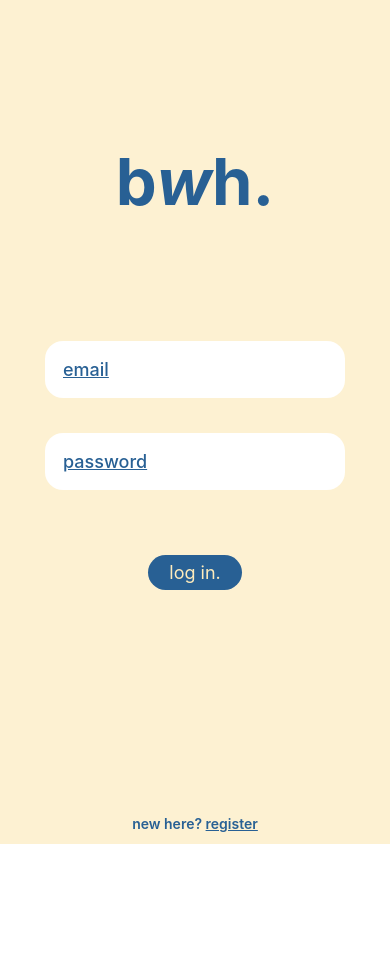
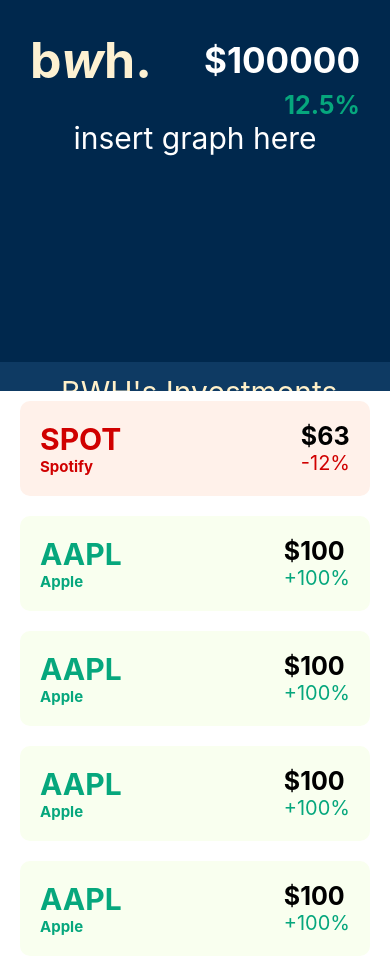
Before and after one commit to clairezhang03/bwh, a React Native app in the folder bwh/: screen /UserProfile in a window 390 px wide. Before the commit the page ends 844 px from the top, so only its background shows below. Built offline with nearby package versions, Linux system fonts and the light colour scheme; no server answers.

Commit message:
created user profile page and added profile button to tab navigation

```diff
--- a/bwh/StackNavigator.js
+++ b/bwh/StackNavigator.js
@@ -5,7 +5,9 @@
 import Login from './screens/Login'
 import Register from './screens/Register'
 import StockInfo from './screens/StockInfo'
+import UserProfile from './screens/UserProfile'
 import TabNavigator from './TabNavigator'
+
 
 const Stack = createNativeStackNavigator();
 
@@ -16,6 +18,7 @@
             <Stack.Screen name="HomeScreen" component={TabNavigator} />
             <Stack.Screen name="Register" component={Register} />
             <Stack.Screen name="StockInfo" component={StockInfo}/>
+            <Stack.Screen name="UserProfile" component={UserProfile}/>
         </Stack.Navigator>
 
     )
--- a/bwh/TabNavigator.js
+++ b/bwh/TabNavigator.js
@@ -3,7 +3,8 @@
 import Home from './screens/Home';
 import { createBottomTabNavigator } from '@react-navigation/bottom-tabs'
 import Placeholder from './screens/Placeholder';
-import Ionicons from 'react-native-vector-icons/Ionicons';
+import Ionicons from 'react-native-vector-icons/Ionicons'
+import UserProfile from './screens/UserProfile';
 
 
 const Tab = createBottomTabNavigator();
@@ -23,7 +24,9 @@
         }
         else if (route.name === "Leaderboard") {
           iconName = focused ? 'trophy' : 'trophy-outline';
-
+        }
+        else if(route.name === "Profile") {
+          iconName = focused ? 'person-circle-sharp' : 'person-circle-outline';
         }
         return <Ionicons name={iconName} size={size} color={color} />;
       },
@@ -36,6 +39,7 @@
       tabBarInactiveTintColor: 'gray',
     })}>
         <Tab.Screen name = "Home" component={Home} options={{headerShown: false}}/>
+        <Tab.Screen name = "Profile" component={UserProfile} options = {{headerShown: false}}/>
         <Tab.Screen name = "Search" component={Placeholder} options={{headerShown: false}}/>
         <Tab.Screen name = "Leaderboard" component={Placeholder} options={{headerShown: false}}/>
     </Tab.Navigator>
--- a/bwh/screens/Home.js
+++ b/bwh/screens/Home.js
@@ -50,7 +50,9 @@
 
             <SafeAreaView>
 
-                <Header name="BWH" value={100000} percent={100} />
+                <TouchableOpacity onPress={() => {navigation.replace("null")}}> {/*replace with "user profile", but fix issues with tab navigation */}
+                    <Header name="BWH" value={100000} percent={100} />
+                </TouchableOpacity>
 
                 <View style={{flexDirection: "row", justifyContent: "center", marginBottom: 10}}>
                     <Image style={styles.heart} source={require('./assets/heart.png')} />
--- /dev/null
+++ b/bwh/screens/UserProfile.js
@@ -0,0 +1,141 @@
+import { SafeAreaView, StyleSheet, Text, View, ScrollView, TouchableOpacity, Image } from 'react-native'
+import React from 'react'
+import Header from "../components/Header"
+import Card from "../components/Card"
+import { useRoute } from '@react-navigation/native'
+import { useNavigation } from '@react-navigation/native'
+
+// import {
+//     useFonts,
+//     WorkSans_400Regular,
+//   } from '@expo-google-fonts\dev'
+
+export default function UserProfile() {
+    const routes = useRoute();
+    const navigation = useNavigation();
+
+
+    var userPercent = 12.5;
+    var userValue = 100000;
+    var username = "BWH";
+
+
+    return (
+        <View style={styles.background}>
+            <SafeAreaView>
+                <View style={styles.topFormat}>
+                    <TouchableOpacity onPress={() => {navigation.replace("HomeScreen")}}>
+                        <Text style={styles.logoText}>b
+                        <Text style={{fontStyle: "italic"}}>w</Text>
+                          h.</Text>
+                    </TouchableOpacity>
+
+                        <Text style={styles.accountValueText}>${userValue}</Text>
+                        {/* replace with user data */}
+                </View>
+                <View style={styles.percentFormat}>
+                    {/* replace with user data */}
+                    <Text style={[styles.percentText, userPercent > 0 ? styles.percentInc : styles.percentDec]}>{userPercent}%</Text>
+                </View>
+
+                <View style={{flexDirection: "row",justifyContent:"center"}}>
+                    <Text style={{fontSize:30, color: "white", }}>insert graph here</Text>
+                    {/* replace with graph here */}
+                </View>
+
+                <View style = {styles.usernameBackground}>
+                    <Text style = {styles.usernameText}> {username}'s Investments</Text>
+                </View>
+
+                <View>
+                <ScrollView style={styles.cards}>
+                    <Card tickerSymbol="SPOT" name="Spotify" percentChange={-12} stockPrice={63} />
+                    <Card tickerSymbol="AAPL" name="Apple" percentChange={100} stockPrice={100} />
+                    <Card tickerSymbol="AAPL" name="Apple" percentChange={100} stockPrice={100} />
+                    <Card tickerSymbol="AAPL" name="Apple" percentChange={100} stockPrice={100} />
+                    <Card tickerSymbol="AAPL" name="Apple" percentChange={100} stockPrice={100} />
+
+                </ScrollView>
+                </View>
+            </SafeAreaView>
+        </View>
+    )
+}
+
+const styles = StyleSheet.create({
+    background: {
+        backgroundColor: "#00284D",
+        flex: 1,
+    },
+
+    topFormat: {
+        display: "flex",
+        flexDirection: "row",
+        justifyContent: "space-between",
+        alignItems: "center",
+        paddingHorizontal:30,
+        paddingTop:30
+
+    },
+
+    logoText: {
+        fontSize: 50,
+        fontStyle: "normal",
+        fontWeight: "bold",
+        color: "#FDF1D2",
+        marginBottom: 0,
+    },
+
+    accountValueText: {
+        fontSize: 35,
+        fontStyle: "normal",
+        fontWeight: "bold",
+        color: "#FFFFFF",
+    },
+
+    percentFormat:{
+        flexDirection: "row",
+        justifyContent: "flex-end",
+        paddingHorizontal:30,
+    },
+
+    percentText: {
+        display: "flex",
+        fontSize: 25,
+        fontWeight: "bold",
+        justifyContent: "flex-start",
+        borderColor: "white"
+    },
+
+    percentInc:{
+        color: "#06A77D",
+    },
+
+    percentDec:{
+        color: "#D00000",
+    },
+
+    usernameText:{
+        fontSize: 30,
+        weight: 400,
+        color: "#FFF0C9",
+        // fontFamily: "WorkSans_400Regular"
+    },
+
+    usernameBackground: {
+        position: "absolute",
+        width: 390,
+        height: 60,
+        left: 0,
+        top: 362,
+        backgroundColor: "#0E3A63",
+        alignItems: "center",
+        justifyContent: "center",
+    },
+
+    cards:{
+        backgroundColor: "white",
+        top:235,
+
+    }
+})
```
